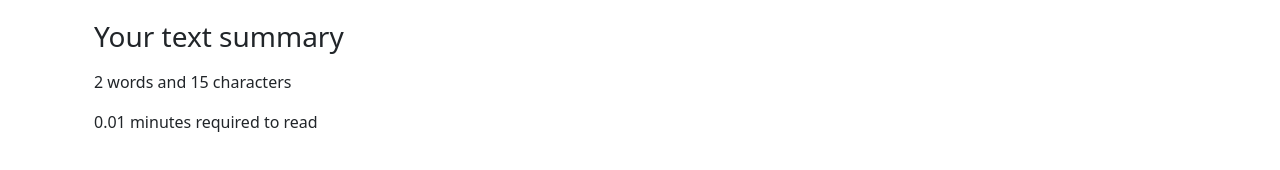
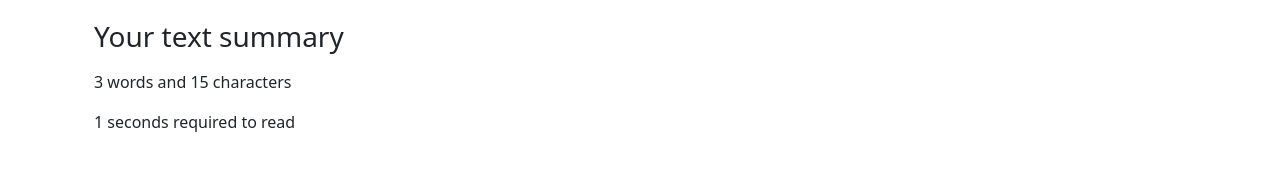
Before and after one commit to KunaalSharmaaa/textUtils, a React (Create React App) app: page / in a window 1280 px wide. Shown: the part 464-634 px from the top of the page. Built offline with nearby package versions, Linux system fonts and the light colour scheme.

Commit message:
Fixes the problem of no. of words shown

```diff
--- a/src/components/FormForText.js
+++ b/src/components/FormForText.js
@@ -53,9 +53,9 @@ export default function FormForText(props) {
       <div className="container my-5">
         <h3>Your text summary</h3>
         <p className="my-3">
-          {text.split(" ").length - 1} words and {text.length} characters
+          {text.split(" ").filter((element) => {return element.length!==0}).length} words and {text.length} characters
         </p>
-        <p>{(text.split(" ").length - 1) / 200} minutes required to read</p>
+        <p>{Math.round((text.split(" ").filter((element) => {return element.length!=0}).length)*0.3)} seconds required to read</p>
       </div>
     </>
   );
```
